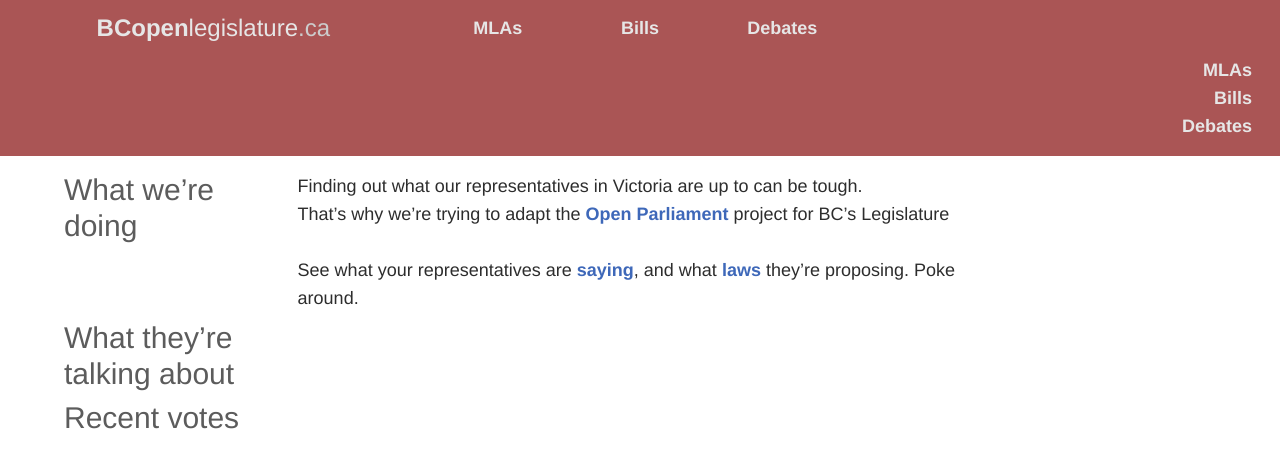
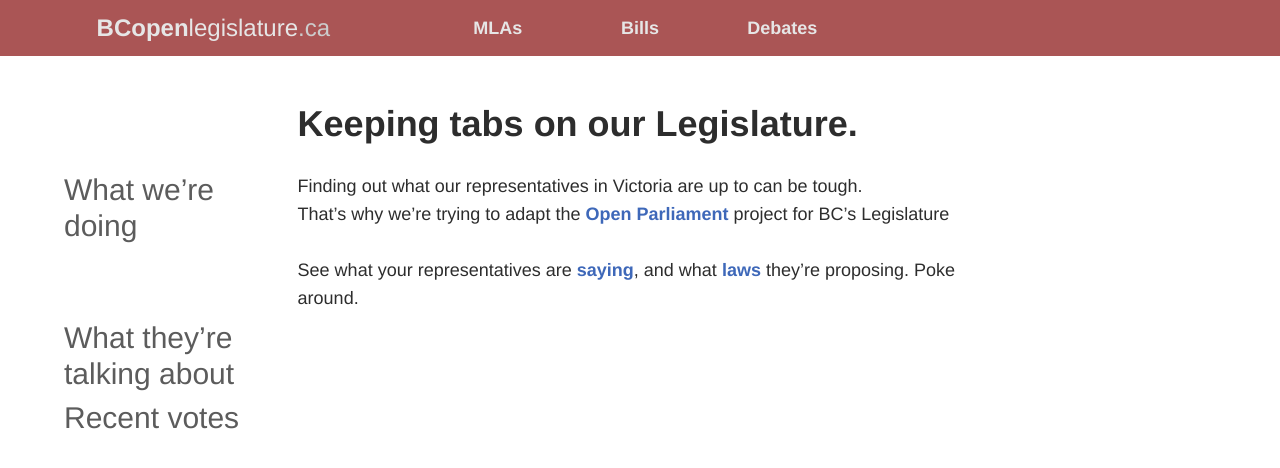
Before and after one commit to BC-Open-Legislature/Legislature-Site, a Next.js app: page / in a window 1280 px wide. Shown: the top 468 px of the page. Built offline with nearby package versions, Linux system fonts and the light colour scheme.

Commit message:
Fixed navigation bar initial state

```diff
--- a/src/components/NavigationBar.tsx
+++ b/src/components/NavigationBar.tsx
@@ -34,7 +34,7 @@ const NavigationBar = () => {
           <path d="M4 18h16c.55 0 1-.45 1-1s-.45-1-1-1H4c-.55 0-1 .45-1 1s.45 1 1 1zm0-5h16c.55 0 1-.45 1-1s-.45-1-1-1H4c-.55 0-1 .45-1 1s.45 1 1 1zM3 7c0 .55.45 1 1 1h16c.55 0 1-.45 1-1s-.45-1-1-1H4c-.55 0-1 .45-1 1z" />
         </svg>
       </button>
-      <div className={`${!isMenuOpen || 'hidden'} flex flex-col w-full fixed px-7 pb-4 mt-14 bg-primary-800`}>
+      <div className={`${isMenuOpen || 'hidden'} sm:hidden flex flex-col w-full fixed px-7 pb-4 mt-14 bg-primary-800`}>
         {
           routes.map((route) => (
             <a
```
